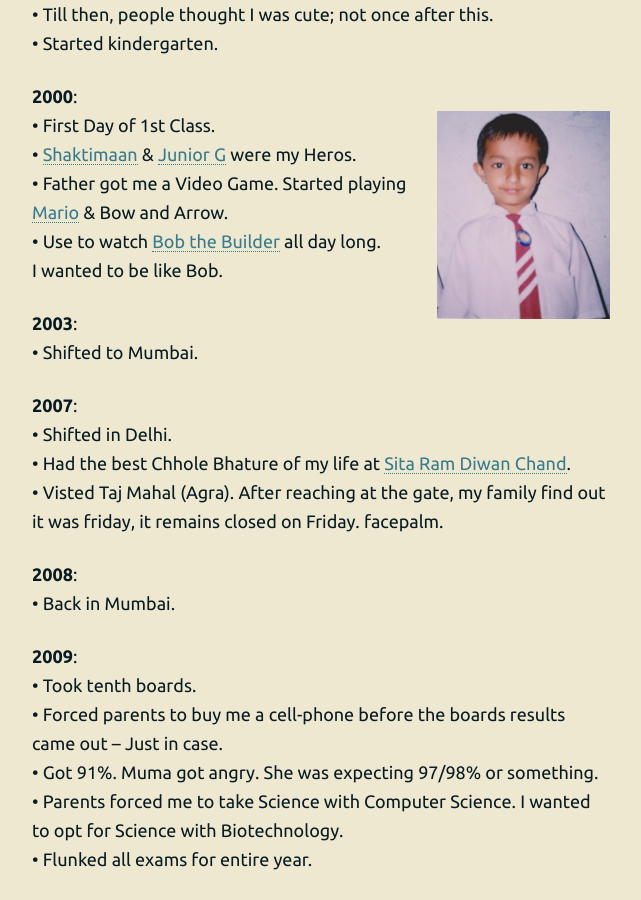
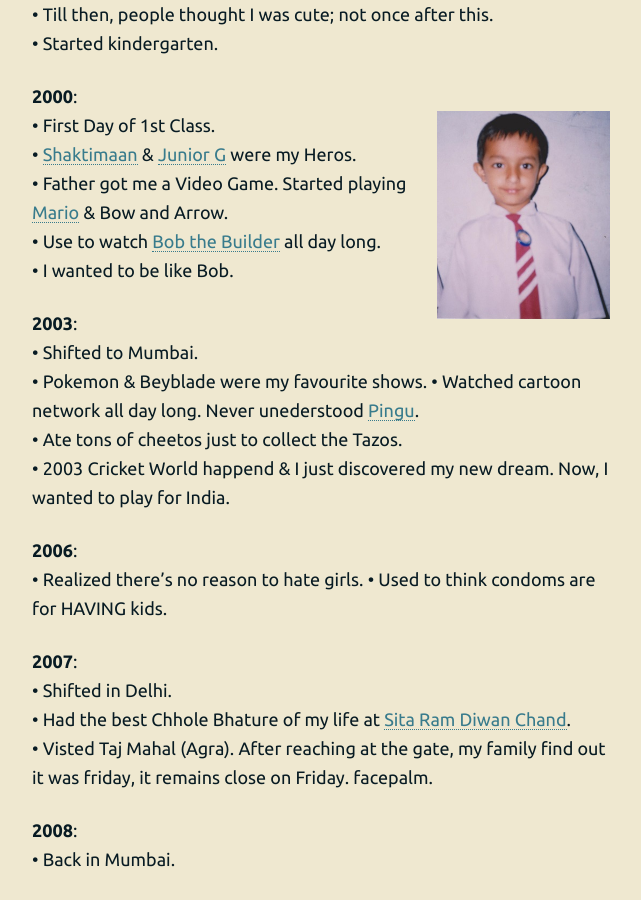
Before and after one commit to 93notes/93notes.github.io, a Jekyll site: the page built from timeline.html, in a window 1280 px wide and 900 px high, scrolled down 744 px. Shown: the whole window, without its empty margins (319-960 px from the left). Built offline with Jekyll 4.4.1, drawn with Linux system fonts in a browser that asks for light colours; nearby versions of some CDN libraries.

Commit message:
Update timeline.html

```diff
--- a/timeline.html
+++ b/timeline.html
@@ -72,19 +72,30 @@ He wanted me to be as Rich as his freind. LOL. </br>
 &bull; First Day of 1st Class. </br>
 &bull; <a href="https://en.wikipedia.org/wiki/Shaktimaan" target="_blank">Shaktimaan</a> & <a href="<a href="https://en.wikipedia.org/wiki/Junior_G" target="_blank">Junior G</a> were my Heros. </br>
 &bull; Father got me a Video Game. Started playing <a href="https://en.wikipedia.org/wiki/Mario" target="_blank">Mario</a> &amp; Bow and Arrow. </br>
-&bull; Use to watch <a href="https://en.wikipedia.org/wiki/Bob_the_Builder" target="_blank">Bob the Builder</a> all day long. </br> I wanted to be like Bob.</br>
+&bull; Use to watch <a href="https://en.wikipedia.org/wiki/Bob_the_Builder" target="_blank">Bob the Builder</a> all day long. </br>
+&bull; I wanted to be like Bob.</br>
 </p>
 
 <p>
 <strong>2003</strong>: </br>
 &bull; Shifted to Mumbai. </br>
+&bull;  Pokemon & Beyblade were my favourite shows.
+&bull; Watched cartoon network all day long. Never unederstood <a href="https://en.wikipedia.org/wiki/Pingu" target="_blank">Pingu</a>.</br>
+&bull; Ate tons of cheetos just to collect the Tazos.</br>
+&bull; 2003 Cricket World happend & I just discovered my new dream. Now, I wanted to play for India. </br>
+</p>
+
+<p>
+<strong>2006</strong>: </br>
+&bull; Realized there’s no reason to hate girls.
+&bull; Used to think condoms are for HAVING kids.
 </p>
 
 <p>
 <strong> 2007</strong>: </br>
 &bull; Shifted in Delhi. </br>
 &bull; Had the best Chhole Bhature of my life at <a href="https://www.zomato.com/ncr/sita-ram-diwan-chand-paharganj-new-delhi" target="_blank">Sita Ram Diwan Chand</a>. </br>
-&bull; Visted Taj Mahal (Agra). After reaching at the gate, my family find out it was friday, it remains closed on Friday. facepalm.
+&bull; Visted Taj Mahal (Agra). After reaching at the gate, my family find out it was friday, it remains close on Friday. facepalm.
 
 <p>
 <strong>2008</strong>: </br>
```
